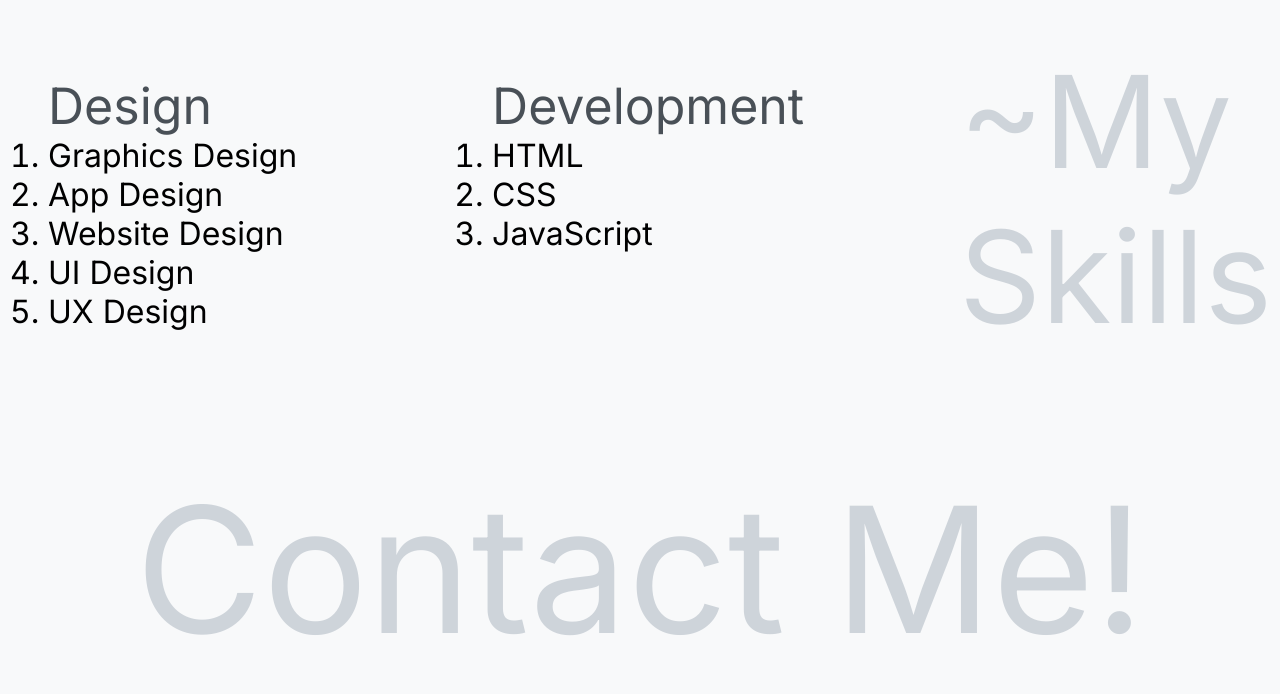
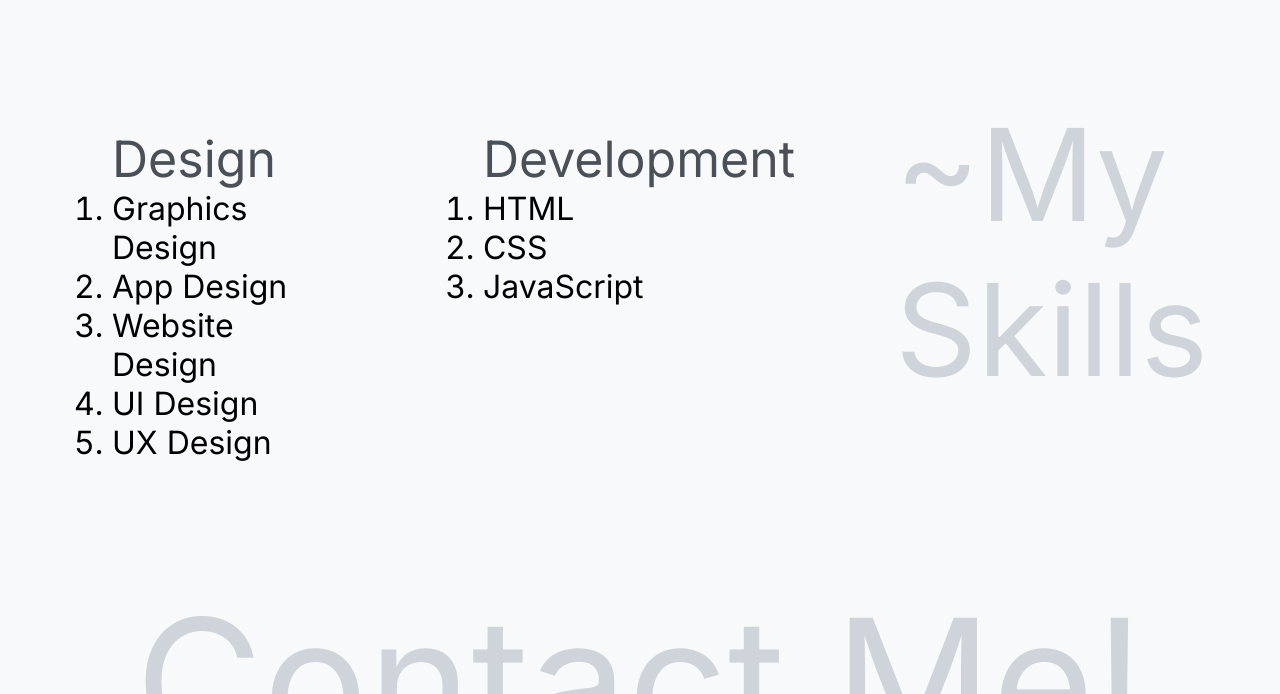
Before and after one commit to bharat-html/My-Porfolio, a plain HTML site: page index.html in a window 1280 px wide. Shown: the part 1269-1963 px from the top of the page. Drawn offline with Linux system fonts and the light colour scheme.

Commit message:
Update style.css

```diff
--- a/style.css
+++ b/style.css
@@ -1,12 +1,197 @@
-html {background-color: #F8F9FA; scroll-behavior: smooth;}
-section {margin-bottom: 100px; max-width: 100%; box-sizing: border-box;}
-header {text-decoration: none; display: flex; justify-content: space-between; list-style: none; gap: 3.125rem; color: #495057; font-size: 1.5625rem;  max-width: 100%; box-sizing: border-box;}
-.Hi {color: #CED4DA; font-size: 10.9375rem; text-align: center; font-family: 'inter', sans-serif ; align-items: center;}
-.about-me, .skills {display: flex; justify-content: space-between; gap: 100px;}
-.bold {font-size: 8rem; font-family: 'inter', sans-serif; color: #CED4DA;}
-.description {font-family: 'inter', sans-serif; font-size: 2rem;}
-.hover {display: flex; font-family:  'inter', sans-serif; font-size: 3.125rem; justify-content: right; margin-bottom: 3.125rem; color: #495057;}
-.hover2 { font-family: 'inter', sans-serif; font-size: 3.125rem;; margin-bottom: 3.125rem; color: #495057;}
-.social-icons {display: flex;justify-content: center; gap:2.6875rem; font-size: 1.25rem;}
-.Contact {margin-bottom: 25px; color: #CED4DA; font-size: 10.9375rem; text-align: center; font-family: 'inter', sans-serif ; align-items: center;}
-a {text-decoration: none; color: #495057;}
+html {
+    background-color: #F8F9FA;
+    scroll-behavior: smooth;
+    font-size: 16px;
+}
+
+body {
+    overflow-x: hidden;
+}
+
+section {
+    margin-bottom: 6.25rem;
+    max-width: 100%;
+    box-sizing: border-box;
+    padding: 0 1rem;
+}
+
+header {
+    text-decoration: none;
+    display: flex;
+    justify-content: space-between;
+    list-style: none;
+    gap: 1.5rem;
+    color: #495057;
+    font-size: 1.25rem;
+    max-width: 100%;
+    box-sizing: border-box;
+    padding: 1rem;
+    flex-wrap: wrap;
+}
+
+.Hi {
+    color: #CED4DA;
+    font-size: 4rem;
+    text-align: center;
+    font-family: 'Inter', sans-serif;
+    align-items: center;
+    line-height: 1;
+    margin-bottom: 2rem;
+}
+
+.Contact {
+    margin-bottom: 1.5rem;
+    color: #CED4DA;
+    font-size: 4rem;
+    text-align: center;
+    font-family: 'Inter', sans-serif;
+    align-items: center;
+    line-height: 1;
+}
+
+.about-me,
+.skills {
+    display: flex;
+    flex-direction: column;
+    gap: 2rem;
+    padding: 0 1rem;}
+
+.bold {
+    font-size: 3rem;
+    font-family: 'Inter', sans-serif;
+    color: #CED4DA;
+    text-align: center;
+}
+
+.description {
+    font-family: 'Inter', sans-serif;
+    font-size: 1.1rem;
+    text-align: center;
+}
+
+.hover {
+    display: flex;
+    font-family: 'Inter', sans-serif;
+    font-size: 1.5rem;
+    justify-content: center;
+    margin-bottom: 1.5rem;
+    color: #495057;
+}
+
+.hover2 {
+    font-family: 'Inter', sans-serif;
+    font-size: 1.5rem;
+    margin-bottom: 1.5rem;
+    color: #495057;
+    text-align: center;
+}
+
+.social-icons {
+    display: flex;
+    justify-content: center;
+    gap: 1.5rem;
+    font-size: 1.25rem;
+    flex-wrap: wrap;
+}
+
+a {
+    text-decoration: none;
+    color: #495057;
+}
+
+/* --- Media Queries for Larger Screens --- */
+
+/* Small devices (tablets, 640px and up) */
+@media (min-width: 640px) {
+    header {
+        gap: 2rem;
+        font-size: 1.4rem;
+    }
+
+    .Hi, .Contact {
+        font-size: 6rem; /* Increase for tablets */
+    }
+
+    .bold {
+        font-size: 5rem; /* Increase for tablets */
+    }
+
+    .description {
+        font-size: 1.5rem;
+    }
+
+    .hover, .hover2 {
+        font-size: 2.25rem;
+    }
+
+    .social-icons {
+        gap: 2rem;
+    }
+}
+
+/* Medium devices (desktops, 768px and up) */
+@media (min-width: 768px) {
+    header {
+        gap: 3.125rem; /* Original gap */
+        font-size: 1.5625rem; /* Original font size */
+    }
+
+    .Hi, .Contact {
+        font-size: 8rem; /* Closer to original for medium screens */
+    }
+
+    .about-me,
+    .skills {
+        flex-direction: row; /* Back to original horizontal layout */
+        gap: 6.25rem; /* Converted from 100px */
+        justify-content: space-between;
+        padding: 0 2rem; /* More padding for larger screens */
+    }
+
+    .bold {
+        font-size: 6rem; /* Closer to original */
+        text-align: left; /* Align left for desktop */
+    }
+
+    .description {
+        font-size: 2rem; /* Original font size */
+        text-align: left; /* Align left for desktop */
+    }
+
+    .hover {
+        font-size: 3.125rem; /* Original font size */
+        justify-content: right; /* Original alignment */
+        margin-bottom: 3.125rem; /* Original margin */
+    }
+
+    .hover2 {
+        font-size: 3.125rem; /* Original font size */
+        margin-bottom: 3.125rem; /* Original margin */
+        text-align: left; /* Align left for desktop */
+    }
+
+    .social-icons {
+        gap: 2.6875rem; /* Original gap */
+    }
+}
+
+/* Large devices (large desktops, 1024px and up) */
+@media (min-width: 1024px) {
+    .Hi, .Contact {
+        font-size: 10.9375rem; /* Full original size */
+    }
+
+    .bold {
+        font-size: 8rem; /* Full original size */
+    }
+}
+
+/* Max width for content to prevent it from becoming too wide on very large screens */
+@media (min-width: 1200px) {
+    section {
+        max-width: 1200px; /* Example max-width */
+        margin-left: auto;
+        margin-right: auto; /* Center sections on very large screens */
+        padding: 0; /* Remove horizontal padding if max-width is applied and centered */
+    }
+}
```
